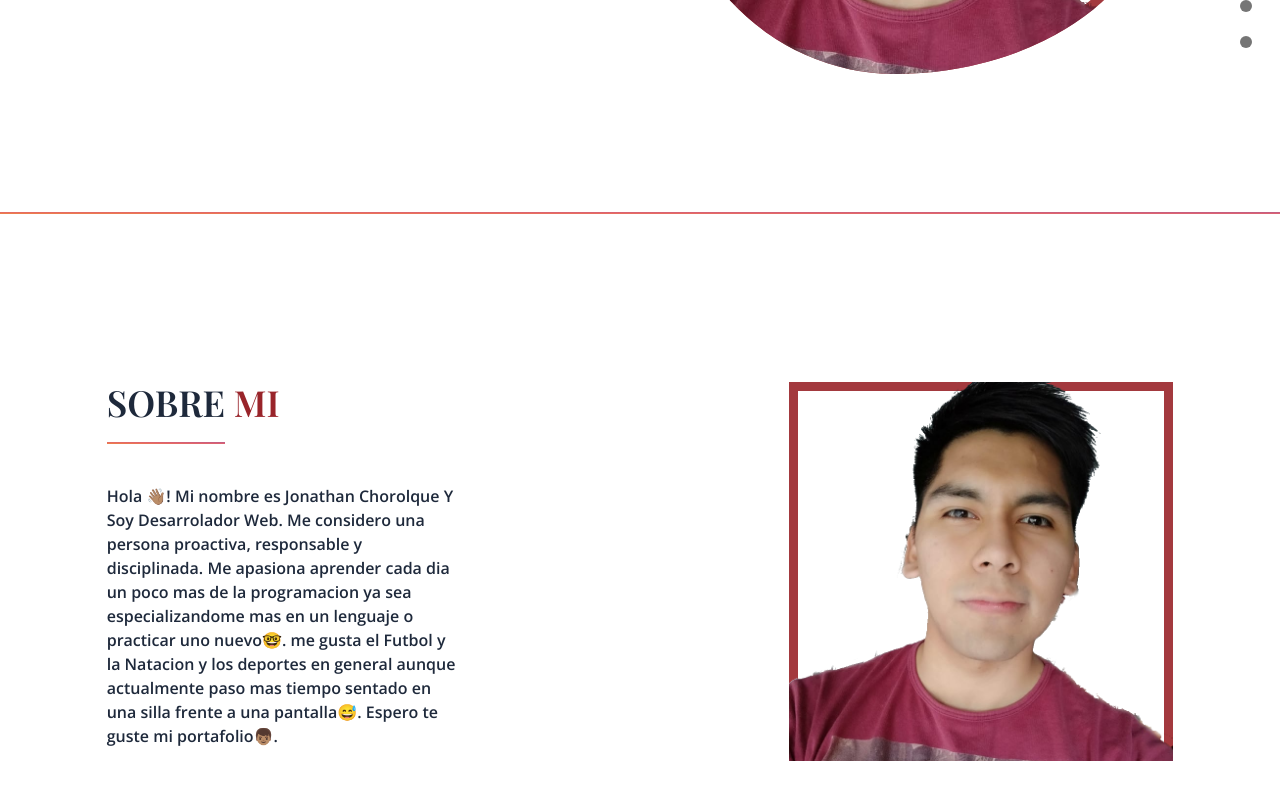
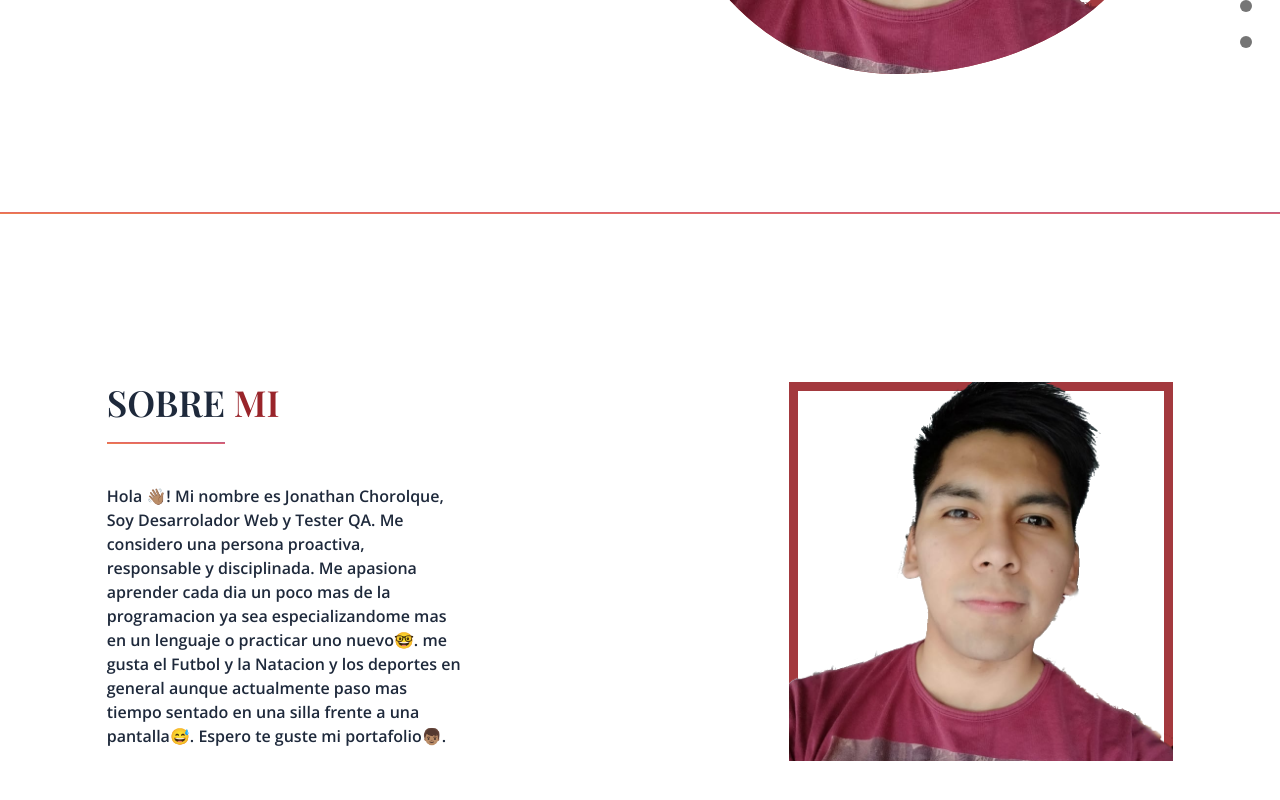
Before and after one commit to Jonijech96/portfolio-react, a React (Vite) app: page / in a window 1280 px wide. Shown: the part 588-1388 px from the top of the page. Built offline with nearby package versions, Linux system fonts and the light colour scheme.

Commit message:
add qa description

```diff
--- a/src/scenes/AboutMe.jsx
+++ b/src/scenes/AboutMe.jsx
@@ -28,13 +28,13 @@ const AboutMe = () => {
           </p>
           <LineGradient width="w-1/3" />
           <p className="mt-10 mb-7 font-opensans font-semibold">
-            Hola 👋🏽! Mi nombre es Jonathan Chorolque Y Soy Desarrolador Web. Me
-            considero una persona proactiva, responsable y disciplinada. Me
-            apasiona aprender cada dia un poco mas de la programacion ya sea
-            especializandome mas en un lenguaje o practicar uno nuevo🤓. me
-            gusta el Futbol y la Natacion y los deportes en general aunque
-            actualmente paso mas tiempo sentado en una silla frente a una
-            pantalla😅. Espero te guste mi portafolio👦🏽.
+            Hola 👋🏽! Mi nombre es Jonathan Chorolque, Soy Desarrolador Web y
+            Tester QA. Me considero una persona proactiva, responsable y
+            disciplinada. Me apasiona aprender cada dia un poco mas de la
+            programacion ya sea especializandome mas en un lenguaje o practicar
+            uno nuevo🤓. me gusta el Futbol y la Natacion y los deportes en
+            general aunque actualmente paso mas tiempo sentado en una silla
+            frente a una pantalla😅. Espero te guste mi portafolio👦🏽.
           </p>
         </motion.div>
 
--- a/src/scenes/Landing.jsx
+++ b/src/scenes/Landing.jsx
@@ -59,10 +59,10 @@ const Landing = ({ setSelectedPage }) => {
               }}
               onInit={(typewriter) => {
                 typewriter
-                  .typeString("Web Developer")
+                  .typeString("Fullstack Web Developer")
                   .pauseFor(2000)
                   .deleteAll()
-                  .typeString("Frontend Developer")
+                  .typeString("Tester QA")
                   .pauseFor(2000)
                   .deleteAll()
                   .start();
```
Also changed, not shown: public/assets/skills-image.png, src/assets/skills-image.png.
